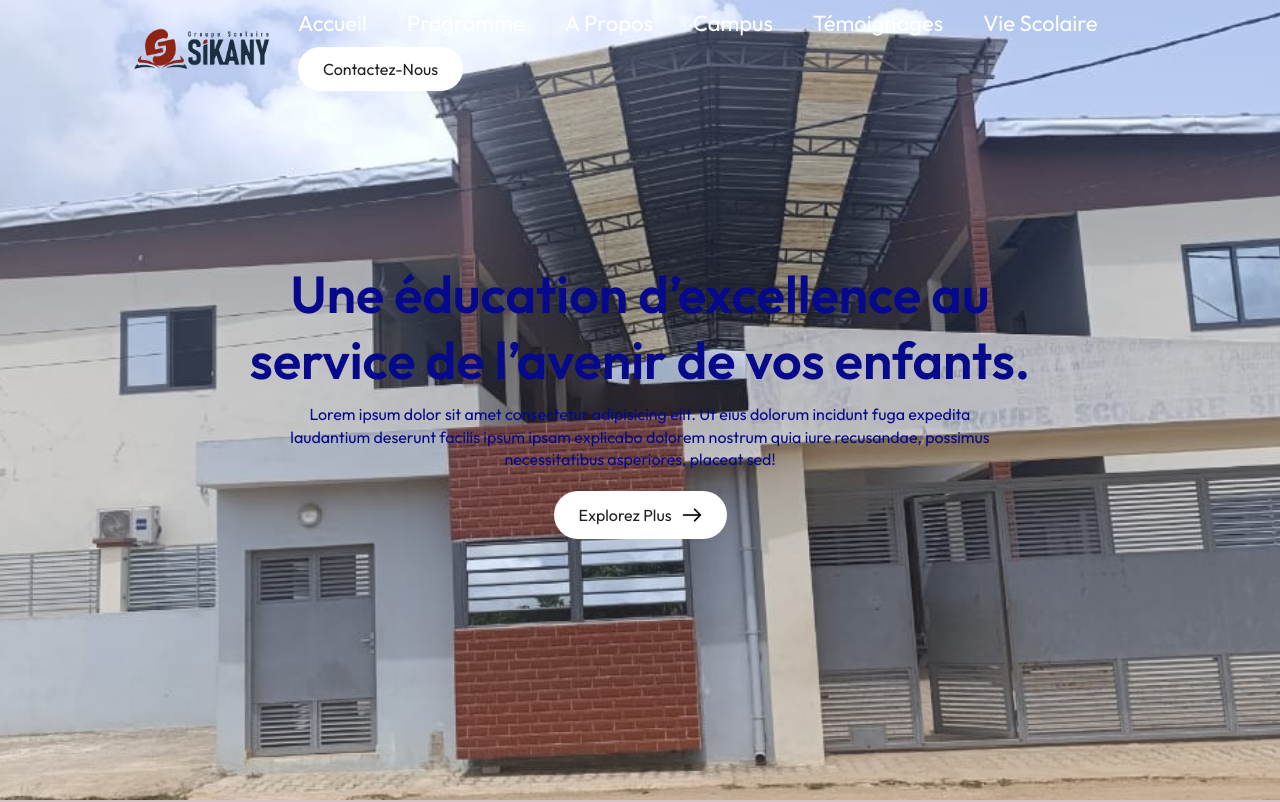
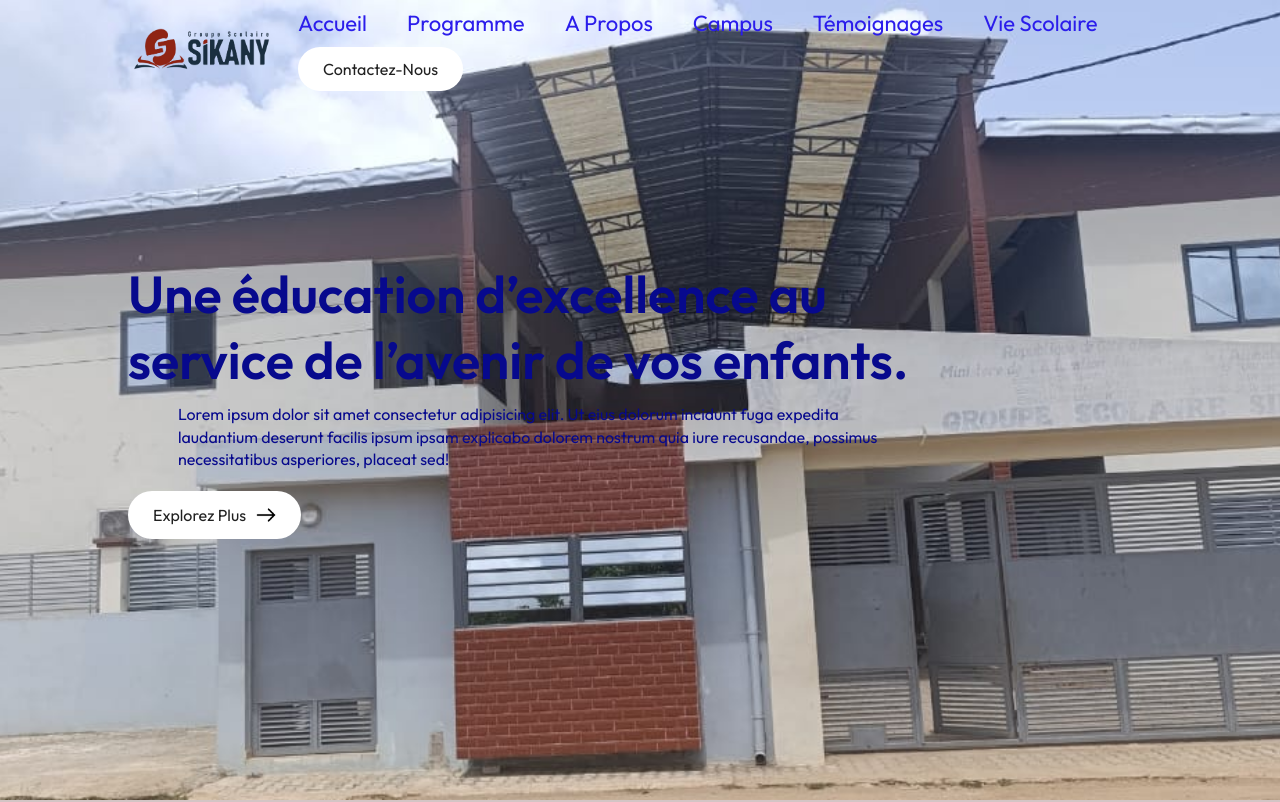
Before and after one commit to AbdelazizSangare/sikany, a React (Vite) app: page / in a window 1280 px wide. Shown: the top 802 px of the page. Built offline with nearby package versions, Linux system fonts and the light colour scheme.

Commit message:
Fix: configuration for Vercel deployment

```diff
--- a/src/Components/Hero/Hero.css
+++ b/src/Components/Hero/Hero.css
@@ -7,10 +7,10 @@
     color: #07098d;
     display: flex;
     align-items: center;
-    justify-content: center;
+    justify-content: left;
 }
 .hero-text{
-    text-align: center;
+    text-align: left;
     max-width: 800px;
 }
 .hero-text h1{
--- a/src/Components/Navbar/Navbar.css
+++ b/src/Components/Navbar/Navbar.css
@@ -1,6 +1,6 @@
 nav{
     width: 100%;
-    color: #fff;
+    color: #2b1deb;
     padding: 4px 0;
     position: fixed;
     top: 0;
```
